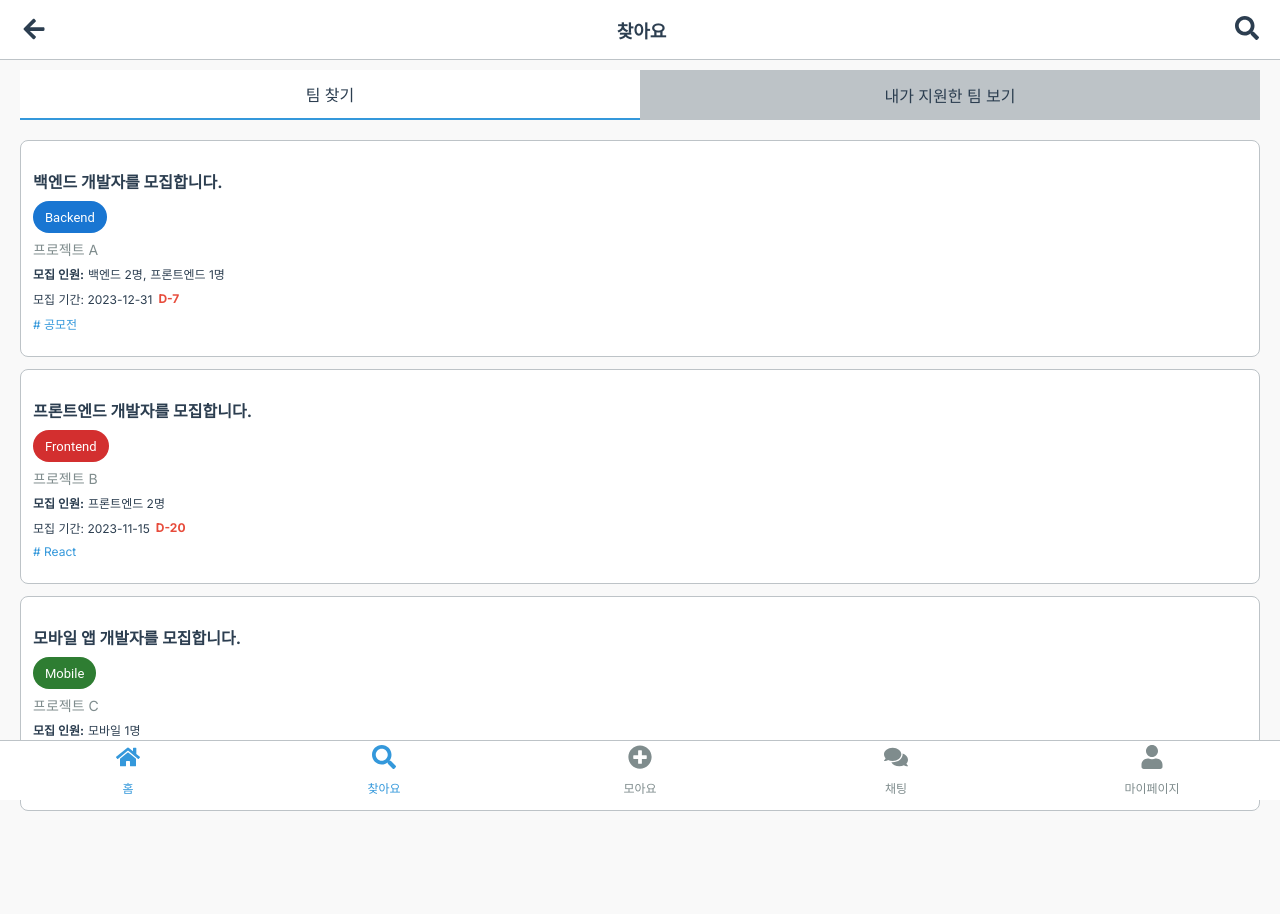
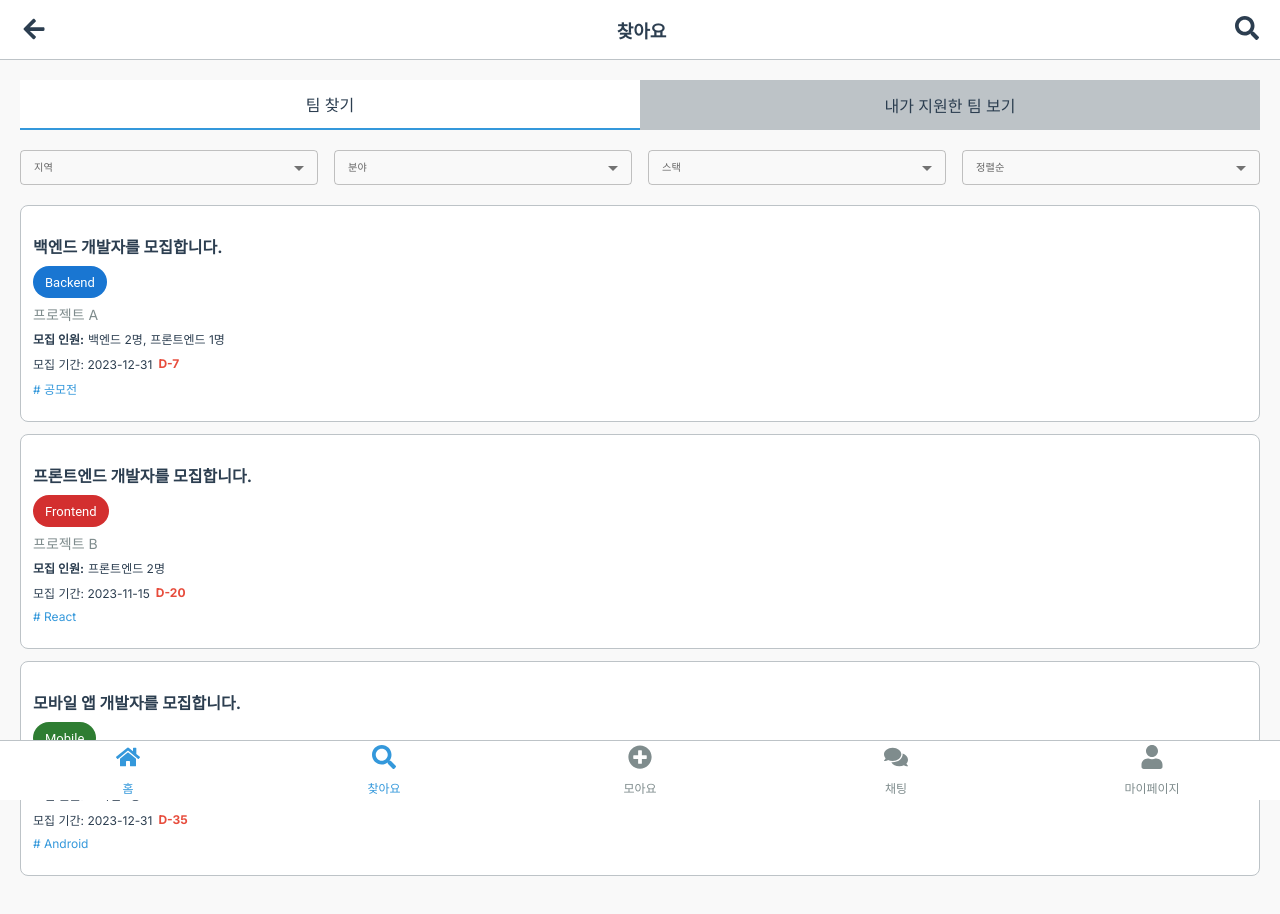
Before and after one commit to LucktoneSyndrom/syndrome-web, a Next.js app: page /gather in a window 1280 px wide. Shown: the top 914 px of the page. Before the commit the page ends 883 px from the top, so only its background shows below. Built offline with nearby package versions, Linux system fonts and the light colour scheme.

Commit message:
feat(category): 카테고리 드롭다운 컴포넌트 추가

```diff
--- a/src/app/gather/GatherPage.module.css
+++ b/src/app/gather/GatherPage.module.css
@@ -3,7 +3,7 @@
 .container {
   padding: 20px;
   padding-bottom: 60px;
-  padding-top: 50px;
+  padding-top: 0;
 }
 
 .tabMenu {
--- a/src/app/gather/page.tsx
+++ b/src/app/gather/page.tsx
@@ -6,7 +6,7 @@ import styles from "./GatherPage.module.css";
 import Header from "../../components/Header";
 import TeamCard from "../../components/TeamCard";
 import { TeamCardInfo } from "../../types/TeamCardInfo";
-
+import Category from "../../components/Category";
 const mockTeamCardData: TeamCardInfo[] = [
   {
     id: "1",
@@ -56,7 +56,6 @@ const GatherPage = () => {
 
   return (
     <div className={styles.container}>
-      <Header title="찾아요" search />
       {/* Tab Menu */}
       <div className={styles.tabMenu}>
         <button
@@ -77,6 +76,7 @@ const GatherPage = () => {
       <section className={styles.listSection}>
         {tab === "team" ? (
           <>
+            <Category />
             {mockTeamCardData.length > 0 ? (
               <div className={styles.teamCardList}>
                 {mockTeamCardData.map((team) => (
--- /dev/null
+++ b/src/components/Category.tsx
@@ -0,0 +1,60 @@
+import React from "react";
+import { Select, Box, Stack, InputLabel, FormControl } from "@mui/material";
+import { styled } from "@mui/system";
+
+const CustomInputLabel = styled(InputLabel)({
+  fontSize: "0.85rem",
+  marginTop: "18.9px",
+});
+
+const style = {
+  container: {
+    width: "100%",
+    height: "100%",
+    display: "flex",
+    alignItems: "center",
+    justifyContent: "center",
+  },
+  stack: {
+    width: "100%",
+    height: "100%",
+  },
+  select: {
+    height: "35px",
+  },
+};
+
+const Category = () => {
+  return (
+    <Box sx={style.container}>
+      <Stack spacing={2} direction="row" sx={style.stack}>
+        <FormControl fullWidth>
+          <CustomInputLabel id="region-label" shrink>
+            지역
+          </CustomInputLabel>
+          <Select labelId="region-label" sx={style.select} />
+        </FormControl>
+        <FormControl fullWidth>
+          <CustomInputLabel id="category-label" shrink>
+            분야
+          </CustomInputLabel>
+          <Select labelId="category-label" sx={style.select} />
+        </FormControl>
+        <FormControl fullWidth>
+          <CustomInputLabel id="type-label" shrink>
+            스택
+          </CustomInputLabel>
+          <Select labelId="type-label" sx={style.select} />
+        </FormControl>
+        <FormControl fullWidth>
+          <CustomInputLabel id="status-label" shrink>
+            정렬순
+          </CustomInputLabel>
+          <Select labelId="status-label" sx={style.select} />
+        </FormControl>
+      </Stack>
+    </Box>
+  );
+};
+
+export default Category;
--- a/src/components/Header.module.css
+++ b/src/components/Header.module.css
@@ -6,7 +6,6 @@
   height: 60px;
   background-color: #ffffff;
   border-bottom: 1px solid #bdc3c7;
-  margin-left: -20px;
   position: fixed;
   top: 0;
   width: 100%;
--- a/src/components/LayoutWrapper.tsx
+++ b/src/components/LayoutWrapper.tsx
@@ -1,11 +1,11 @@
 // src/components/LayoutWrapper.tsx
 
-'use client';
+"use client";
 
-import React from 'react';
-import { usePathname } from 'next/navigation';
-import Header from './Header';
-import styles from './LayoutWrapper.module.css';
+import React from "react";
+import { usePathname } from "next/navigation";
+import Header from "./Header";
+import styles from "./LayoutWrapper.module.css";
 
 interface LayoutWrapperProps {
   children: React.ReactNode;
@@ -15,16 +15,16 @@ const LayoutWrapper: React.FC<LayoutWrapperProps> = ({ children }) => {
   const pathname = usePathname();
 
   // 최상위 경로 목록
-    const topLevelPaths = ['/', '/gather', '/find', '/chat', '/mypage'];
+  const topLevelPaths = ["/", "/find", "/chat", "/mypage"];
 
   // 헤더 표시 여부 결정
   const showHeader = !topLevelPaths.includes(pathname);
 
   // 페이지 제목 결정
-    let pageTitle = '';
+  let pageTitle = "";
 
   if (showHeader) {
-        const pathSegments = pathname.split('/').filter(Boolean);
+    const pathSegments = pathname.split("/").filter(Boolean);
 
     if (pathSegments.length > 0) {
       let lastSegment = pathSegments[pathSegments.length - 1];
@@ -36,13 +36,14 @@ const LayoutWrapper: React.FC<LayoutWrapperProps> = ({ children }) => {
 
       // 페이지 제목 매핑
       const pageTitleMap: { [key: string]: string } = {
-                team: '팀 상세 정보',
-                'create-team': '팀 만들기',
-                applicants: '지원자 목록',
-                'my-team': '내 팀',
-                messages: '메시지',
-                detail: '채팅 상세',
-                resume: '이력서',
+        team: "팀 상세 정보",
+        "create-team": "팀 만들기",
+        applicants: "지원자 목록",
+        "my-team": "내 팀",
+        messages: "메시지",
+        detail: "채팅 상세",
+        resume: "이력서",
+        gather: "찾아요",
         // 추가 경로 매핑
       };
 
@@ -53,9 +54,14 @@ const LayoutWrapper: React.FC<LayoutWrapperProps> = ({ children }) => {
     }
   }
 
+  const headerProps = {
+    title: pageTitle,
+    ...(pathname === "/gather" && { search: true }),
+  };
+
   return (
     <div className={showHeader ? styles.containerWithHeader : undefined}>
-            {showHeader && <Header title={pageTitle} />}
+      {showHeader && <Header {...headerProps} />}
       {children}
     </div>
   );
```
Lines whose indentation alone changed are shown as unchanged.
